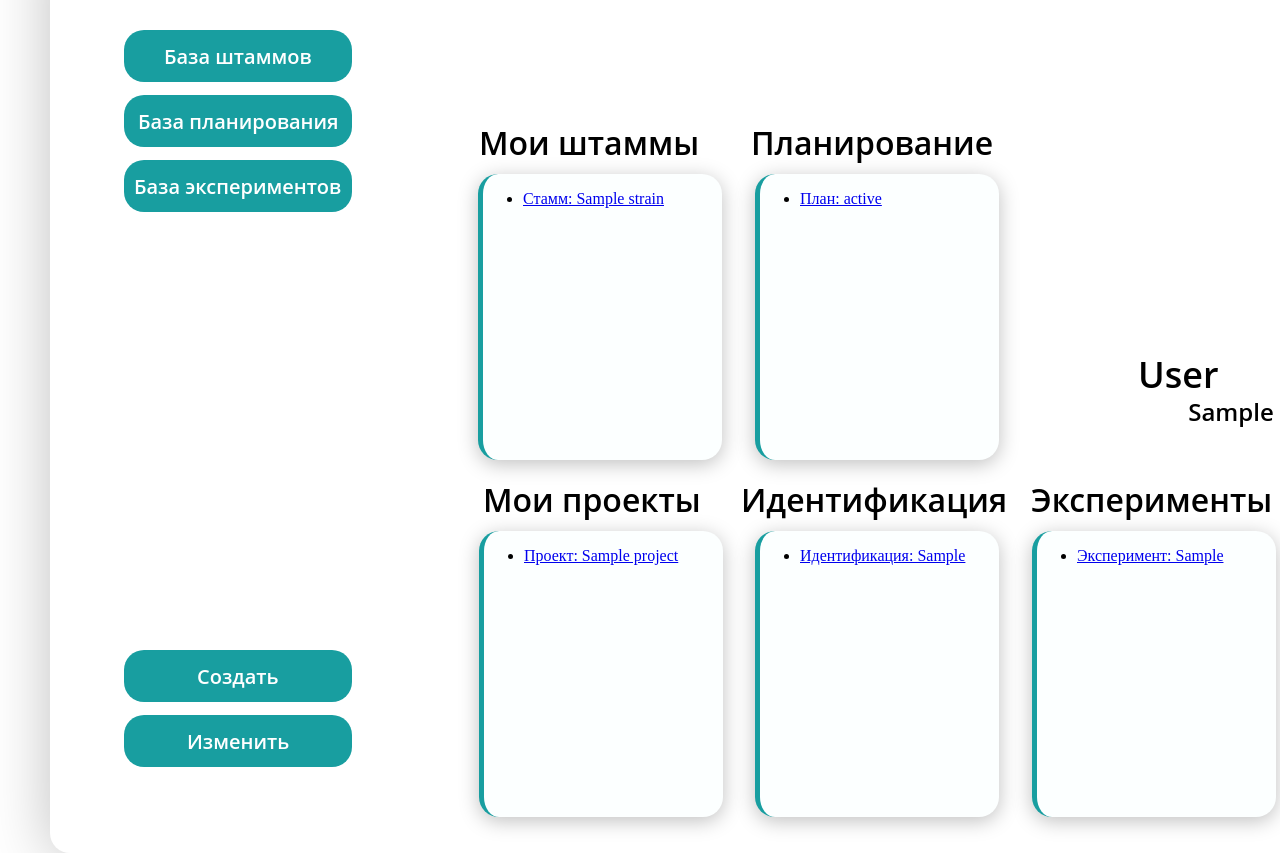
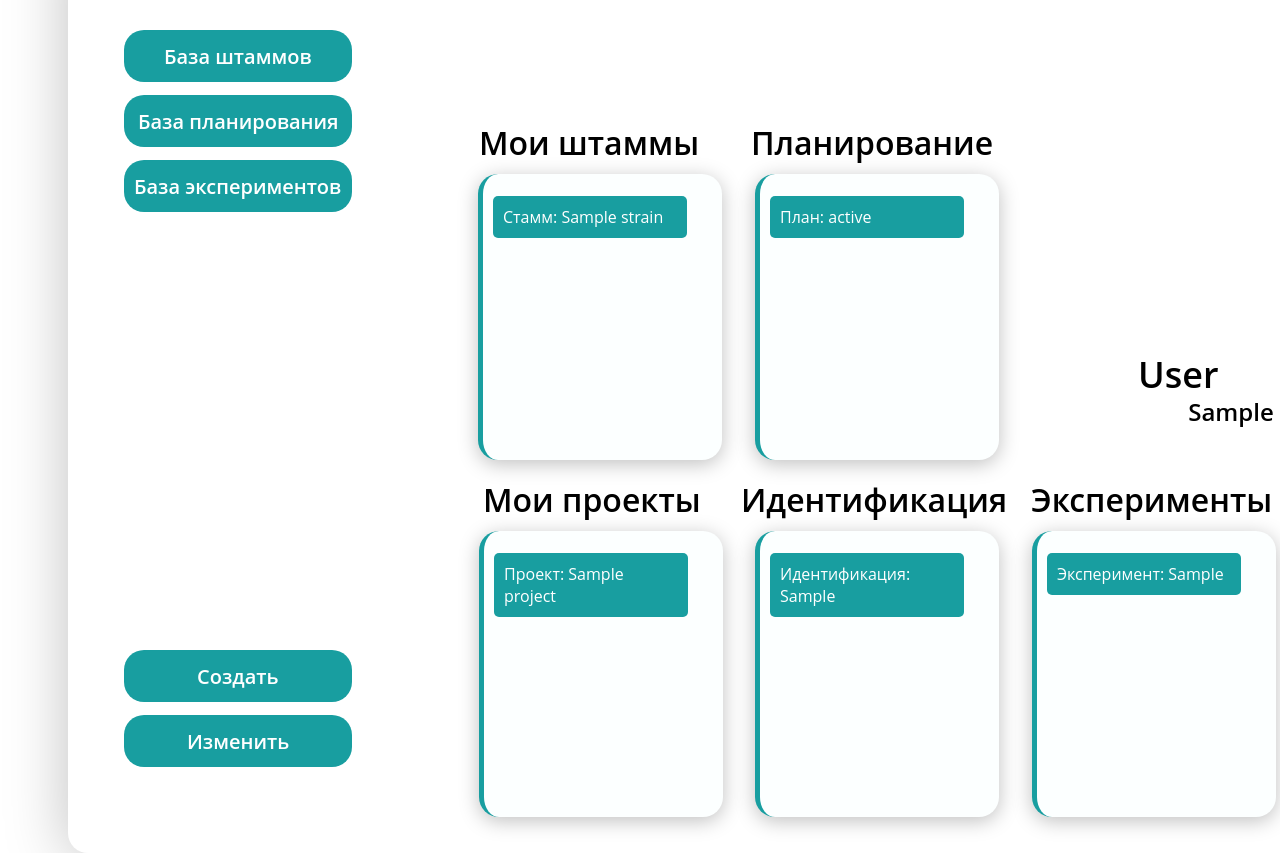
Before and after one commit to tofickbrodaga/sirius-django, a Django app: page /home/ in a window 1280 px wide; the page is wider, and only the part inside the window is pictured. Shown: the part 131-984 px from the top of that part. Run offline with Django 4.2, Linux system fonts and the light colour scheme; a user stored in the database is signed in; tables that the repository leaves empty hold one stand-in row (values such as "Sample post"); some libraries are stand-ins or nearby versions.

Commit message:
Minor changes in main menu: added scrollable items

```diff
--- a/biobase/templates/index.html
+++ b/biobase/templates/index.html
@@ -1,5 +1,5 @@
 <!DOCTYPE html>
-<html lang="en">
+<html lang="ru">
 <head>
     <meta charset="UTF-8">
     <meta name="viewport" content="width=device-width, initial-scale=1.0">
@@ -38,64 +38,105 @@
             text-decoration: none;
             cursor: pointer;
         }
+        .scrollable {
+            overflow-y: scroll;
+            height: 100%;
+            max-height: 240px;
+            padding: 10px;
+            margin-right: 25px;
+        }
+        ul {
+            list-style-type: none;
+            padding: 0;
+            margin: 0;
+        }
+        li {
+            margin: 10px 0;
+        }
+        button {
+            width: 100%;
+            padding: 10px;
+            margin: 2px 0;
+            border: none;
+            background-color: #189EA0;
+            color: white;
+            font-size: 16px;
+            font-family: Open Sans, sans-serif;
+            border-radius: 5px;
+            cursor: pointer;
+            text-align: left;
+        }
+        button:hover {
+            background-color: #157e7f;
+        }
     </style>
 </head>
 <body>
     <div style="width: 100%; height: 100%; position: relative; background: white">
-        <div style="width: 1356px; height: 927px; left: 42px; top: 49px; position: absolute; background: white; box-shadow: 0px 4px 63px rgba(0, 0, 0, 0.25); border-radius: 20px"></div>
+        <div style="width: 1440px; height: 927px; left: 60px; top: 49px; position: absolute; background: white; box-shadow: 0px 4px 63px rgba(0, 0, 0, 0.25); border-radius: 20px"></div>
 
         <div style="width: 239px; left: 470px; top: 244px; position: absolute">
             <div style="left: 1px; top: 0px; position: absolute; text-align: right; color: black; font-size: 32px; font-family: Open Sans Semibold; font-weight: 600; word-wrap: break-word">Мои штаммы</div>
             <div style="width: 239px; height: 286px; left: 0px; top: 53px; position: absolute; background: #FCFFFF; box-shadow: 0px 4px 20px rgba(0, 0, 0, 0.25); border-radius: 20px; border-left: 5px #189EA0 solid">
+                <div class="scrollable">
                     <ul>
                         {% for strain in strains %}
-                        <li><a href="#" class="open-modal" data-content="{{ strain.name }}">Стамм: {{ strain.name }}</a></li>
+                            <li><button class="open-modal" data-content="{{ strain.name }}">Стамм: {{ strain.name }}</button></li>
                         {% endfor %}
                     </ul>
+                </div>
             </div>
         </div>
 
         <div style="width: 243px; left: 743px; top: 244px; position: absolute">
             <div style="left: 0px; top: 0px; position: absolute; text-align: right; color: black; font-size: 32px; font-family: Open Sans Semibold; font-weight: 600; word-wrap: break-word">Планирование</div>
             <div style="width: 239px; height: 286px; left: 4px; top: 53px; position: absolute; background: #FCFFFF; box-shadow: 0px 4px 20px rgba(0, 0, 0, 0.25); border-radius: 20px; border-left: 5px #189EA0 solid">
+                <div class="scrollable">
                     <ul>
                         {% for plan in plans %}
-                        <li><a href="#" class="open-modal" data-content="{{ plan.status }}">План: {{ plan.status }}</a></li>
+                            <li><button class="open-modal" data-content="{{ plan.status }}">План: {{ plan.status }}</button></li>
                         {% endfor %}
                     </ul>
+                </div>
             </div>
         </div>
 
         <div style="width: 267px; left: 733px; top: 601px; position: absolute">
             <div style="left: 0px; top: 0px; position: absolute; text-align: right; color: black; font-size: 32px; font-family: Open Sans Semibold; font-weight: 600; word-wrap: break-word">Идентификация</div>
             <div style="width: 239px; height: 286px; left: 14px; top: 53px; position: absolute; background: #FCFFFF; box-shadow: 0px 4px 20px rgba(0, 0, 0, 0.25); border-radius: 20px; border-left: 5px #189EA0 solid">
+                <div class="scrollable">
                     <ul>
                         {% for identification in identifications %}
-                        <li><a href="#" class="open-modal" data-content="{{ identification.results }}">Идентификация: {{ identification.results }}</a></li>
+                            <li><button class="open-modal" data-content="{{ identification.results }}">Идентификация: {{ identification.results }}</button></li>
                         {% endfor %}
                     </ul>
+                </div>
             </div>
         </div>
 
         <div style="width: 242px; left: 1023px; top: 601px; position: absolute">
             <div style="left: 0px; top: 0px; position: absolute; text-align: right; color: black; font-size: 32px; font-family: Open Sans Semibold; font-weight: 600; word-wrap: break-word">Эксперименты</div>
             <div style="width: 239px; height: 286px; left: 1px; top: 53px; position: absolute; background: #FCFFFF; box-shadow: 0px 4px 20px rgba(0, 0, 0, 0.25); border-radius: 20px; border-left: 5px #189EA0 solid">
+                <div class="scrollable">
                     <ul>
                         {% for experiment in experiments %}
-                        <li><a href="#" class="open-modal" data-content="{{ experiment.results }}">Эксперимент: {{ experiment.strain_UIN }}</a></li>
+                            <li><button class="open-modal" data-content="{{ experiment.results }}">Эксперимент: {{ experiment.results }}</button></li>
                         {% endfor %}
                     </ul>
+                </div>
             </div>
         </div>
 
         <div style="width: 239px; height: 339px; left: 471px; top: 601px; position: absolute">
             <div style="left: 4px; top: 0px; position: absolute; text-align: right; color: black; font-size: 32px; font-family: Open Sans Semibold; font-weight: 600; word-wrap: break-word">Мои проекты</div>
             <div style="width: 239px; height: 286px; left: 0px; top: 53px; position: absolute; background: #FCFFFF; box-shadow: 0px 4px 20px rgba(0, 0, 0, 0.25); border-radius: 20px; border-left: 5px #189EA0 solid">
+                <div class="scrollable">
                     <ul>
                         {% for project in projects %}
-                        <li><a href="#" class="open-modal" data-content="{{ project.project_name }} {{project.project_results}} {{project.id}}">Проект: {{ project.project_name }}</a></li>
+                            <li><button class="open-modal" data-content="{{ project.project_name }}">Проект: {{ project.project_name }}</button></li>
                         {% endfor %}
                     </ul>
+                </div>
             </div>
         </div>
 
```
Lines whose indentation alone changed are shown as unchanged.
